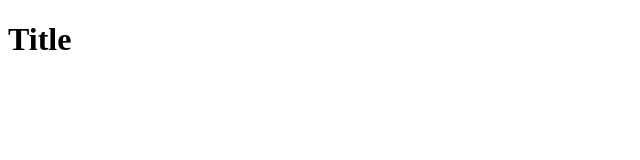
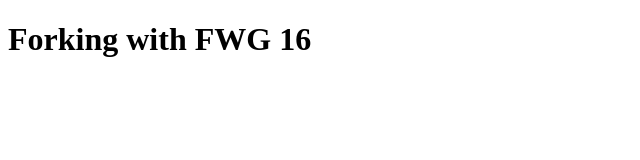
Before and after one commit to first-to-full/try-forking-fwg16, a plain HTML site: page index.html in a window 1280 px wide. Shown: the whole page, without its empty margins (0-640 px from the left). Drawn offline with Linux system fonts and the light colour scheme.

Commit message:
title and heading change

```diff
--- a/index.html
+++ b/index.html
@@ -3,9 +3,9 @@
   <head>
     <meta charset="UTF-8" />
     <meta name="viewport" content="width=device-width, initial-scale=1.0" />
-    <title>Document</title>
+    <title>Forking</title>
   </head>
   <body>
-    <h1>Title</h1>
+    <h1>Forking with FWG 16</h1>
   </body>
 </html>
```
